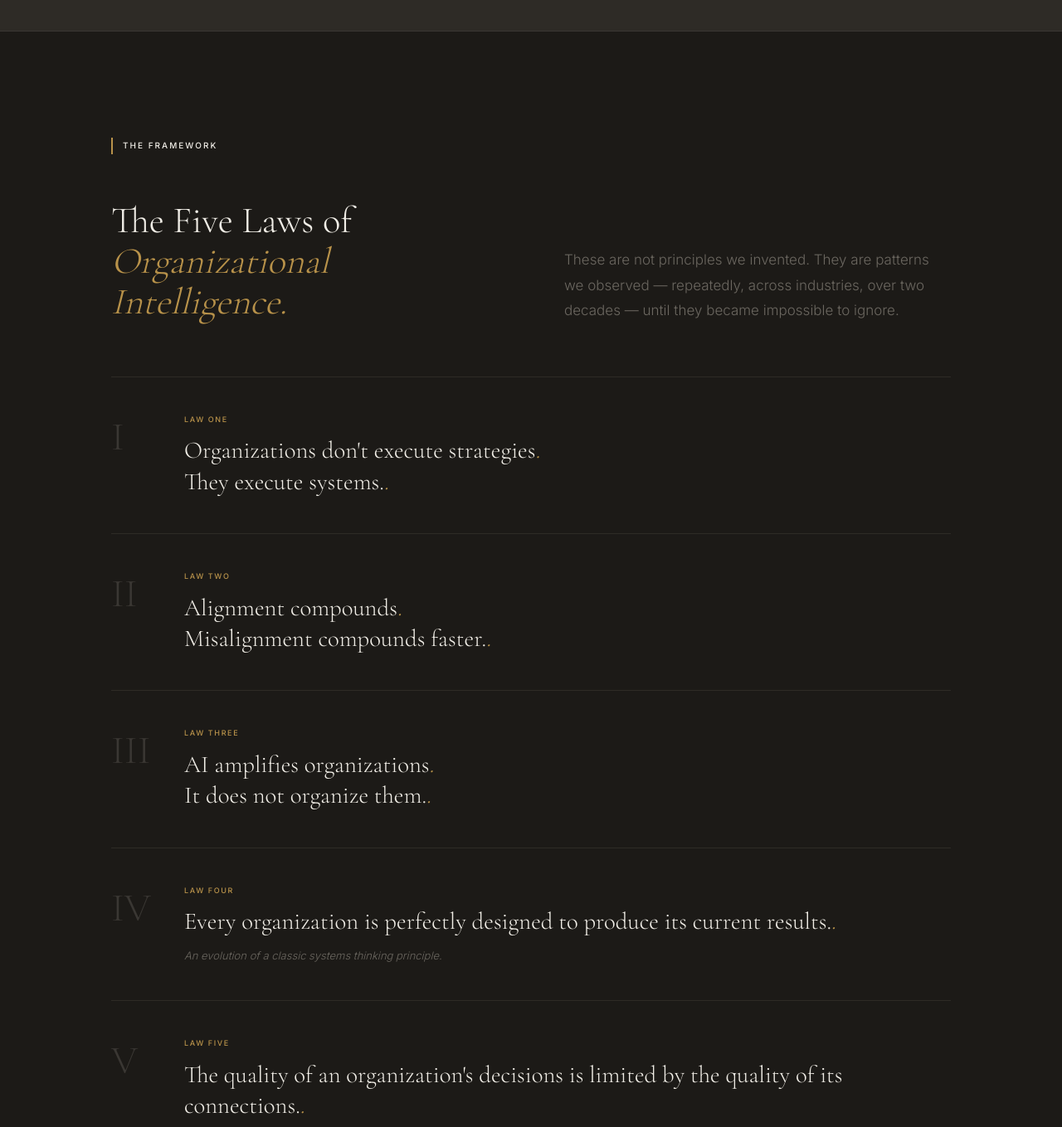
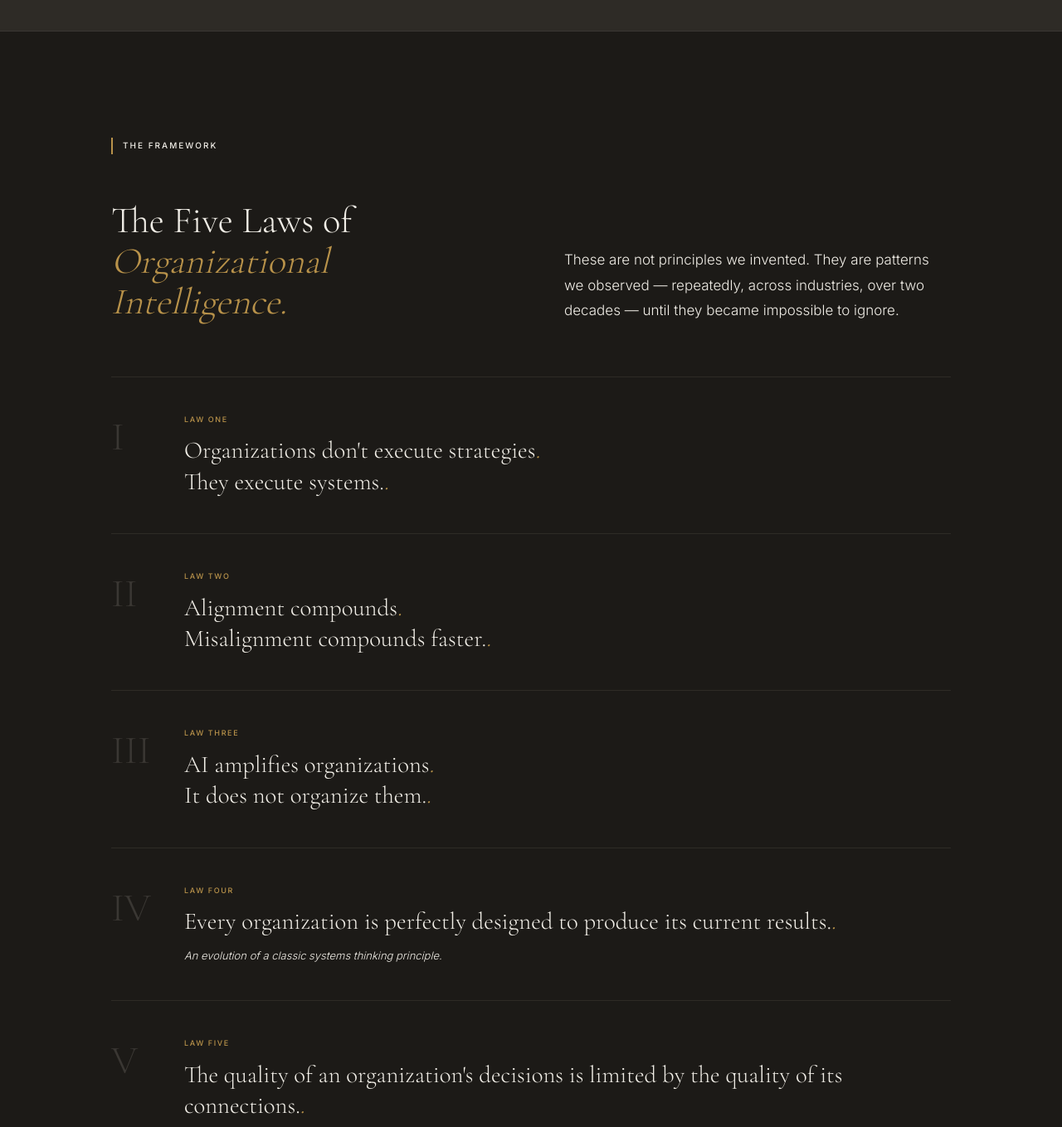
Before and after one commit to letsnavigatebmw/aperture-hospitality, a Next.js app: page /philosophy in a window 1280 px wide. Shown: the part 5119-6478 px from the top of the page at 83% size. Built offline with nearby package versions, Linux system fonts and the light colour scheme.

Commit message:
fix: change more muted text to white for better contrast (Five Laws explanation, Law IV sub-text)

```diff
--- a/app/philosophy/page.tsx
+++ b/app/philosophy/page.tsx
@@ -227,7 +227,7 @@ export default function PhilosophyPage() {
             <h2 style={{ fontFamily: "'Cormorant Garamond', Georgia, serif", fontSize: 'clamp(2rem, 3.5vw, 3rem)', fontWeight: 300, lineHeight: 1.1, color: '#F0EDE6', margin: 0 }} className="reveal">
               The Five Laws of<br/><em style={{ fontStyle: 'italic', color: '#B8924A' }}>Organizational Intelligence.</em>
             </h2>
-            <p style={{ fontSize: '1.0625rem', fontWeight: 300, lineHeight: 1.8, color: '#6B6760', margin: 0 }} className="reveal reveal-delay-1">
+            <p style={{ fontSize: '1.0625rem', fontWeight: 300, lineHeight: 1.8, color: '#F0EDE6', margin: 0 }} className="reveal reveal-delay-1">
               These are not principles we invented. They are patterns we observed — repeatedly, across industries, over two decades — until they became impossible to ignore.
             </p>
           </div>
@@ -254,7 +254,7 @@ export default function PhilosophyPage() {
                       </span>
                     ))}
                   </p>
-                  {law.sub && <p style={{ fontSize: '0.8125rem', fontWeight: 300, color: '#6B6760', lineHeight: 1.6, margin: '0.75rem 0 0 0', fontStyle: 'italic' }}>{law.sub}</p>}
+                  {law.sub && <p style={{ fontSize: '0.8125rem', fontWeight: 300, color: '#F0EDE6', lineHeight: 1.6, margin: '0.75rem 0 0 0', fontStyle: 'italic' }}>{law.sub}</p>}
                 </div>
               </div>
             ))}
```
